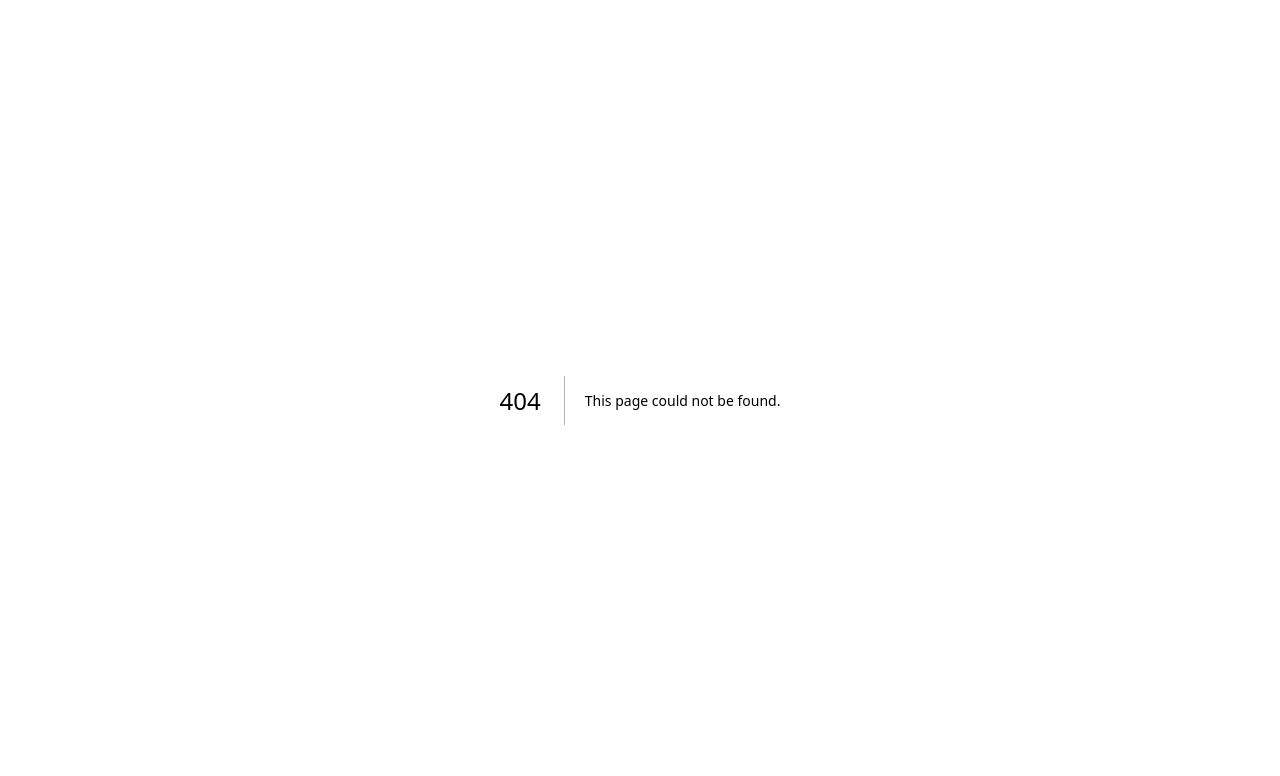
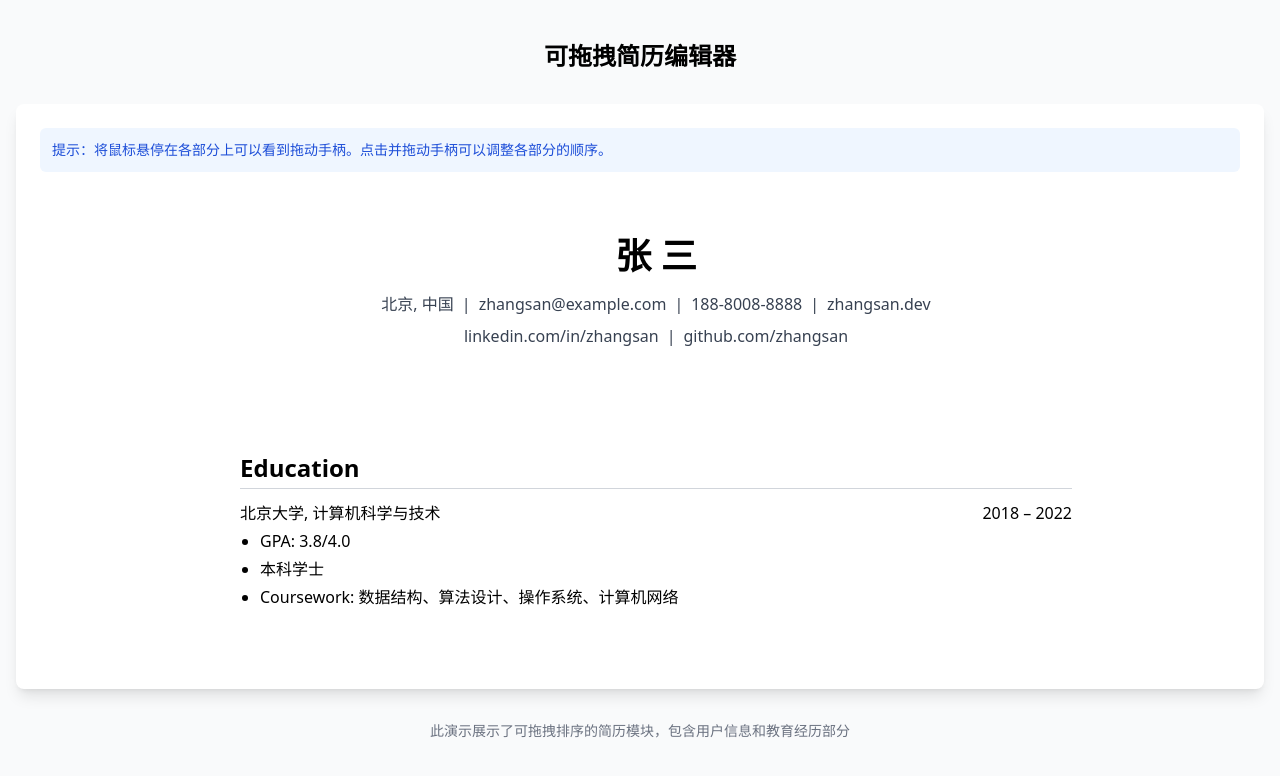
Before and after one commit to anonymity12/notion-style-resume, a Next.js app: page /resume-editor-demo in a window 1280 px wide. Before the commit this address had no page. Shown: the top 776 px of the page. Built offline with nearby package versions, Linux system fonts and the light colour scheme.

Commit message:
可拖拽的是区域，自由度仅仅下放的section，而非每个文本块

```diff
--- /dev/null
+++ b/src/app/resume-editor-demo/page.jsx
@@ -0,0 +1,29 @@
+'use client';
+
+import React from 'react';
+import { ResumeProvider } from '../../context/ResumeContext';
+import ResumeBlockContainer from '../../components/resumeEditor/ResumeBlockContainer';
+
+export default function ResumeEditorDemo() {
+  return (
+    <div className="min-h-screen bg-gray-50 py-10">
+      <ResumeProvider>
+        <div className="container mx-auto px-4">
+          <h1 className="text-2xl font-bold mb-8 text-center">可拖拽简历编辑器</h1>
+
+          <div className="bg-white shadow-lg rounded-lg p-6">
+            <div className="mb-4 p-3 bg-blue-50 rounded-md">
+              <p className="text-sm text-blue-700">提示：将鼠标悬停在各部分上可以看到拖动手柄。点击并拖动手柄可以调整各部分的顺序。</p>
+            </div>
+
+            <ResumeBlockContainer />
+          </div>
+
+          <div className="mt-8 text-center text-sm text-gray-500">
+            <p>此演示展示了可拖拽排序的简历模块，包含用户信息和教育经历部分</p>
+          </div>
+        </div>
+      </ResumeProvider>
+    </div>
+  );
+}
--- /dev/null
+++ b/src/components/resumeEditor/ResumeBlockContainer.js
@@ -0,0 +1,93 @@
+'use client';
+
+import React, { useState } from 'react';
+import {
+  DndContext,
+  closestCenter,
+  KeyboardSensor,
+  PointerSensor,
+  useSensor,
+  useSensors
+} from '@dnd-kit/core';
+import {
+  SortableContext,
+  verticalListSortingStrategy,
+  arrayMove
+} from '@dnd-kit/sortable';
+
+import SortableUserInfoBlock from './SortableUserInfoBlock';
+import SortableEducationBlock from './SortableEducationBlock';
+import { useResume } from '../../context/ResumeContext';
+
+/**
+ * ResumeBlockContainer - 可拖拽简历块的容器组件
+ *
+ * 该组件负责:
+ * 1. 提供简历各部分的拖拽功能
+ * 2. 管理简历块的排序顺序
+ */
+export const ResumeBlockContainer = () => {
+  // 定义初始的简历块ID和类型
+  const initialBlocks = [
+    { id: 'user-info-block', type: 'user-info' },
+    { id: 'education-block', type: 'education' }
+  ];
+
+  // 管理块的顺序
+  const [blocks, setBlocks] = useState(initialBlocks);
+
+  // 设置拖拽传感器
+  const sensors = useSensors(
+    useSensor(PointerSensor, {
+      activationConstraint: {
+        distance: 5, // 需要移动5px才激活拖动
+      },
+    }),
+    useSensor(KeyboardSensor)
+  );
+
+  // 处理拖拽结束事件
+  const handleDragEnd = (event) => {
+    const { active, over } = event;
+
+    if (!over || active.id === over.id) return;
+
+    setBlocks(currentBlocks => {
+      const oldIndex = currentBlocks.findIndex(block => block.id === active.id);
+      const newIndex = currentBlocks.findIndex(block => block.id === over.id);
+
+      return arrayMove(currentBlocks, oldIndex, newIndex);
+    });
+  };
+
+  // 渲染特定类型的块
+  const renderBlock = (block) => {
+    switch (block.type) {
+      case 'user-info':
+        return <SortableUserInfoBlock key={block.id} id={block.id} />;
+      case 'education':
+        return <SortableEducationBlock key={block.id} id={block.id} />;
+      default:
+        return null;
+    }
+  };
+
+  return (
+    <div className="resume-block-container max-w-4xl mx-auto pl-8">
+      <DndContext
+        sensors={sensors}
+        collisionDetection={closestCenter}
+        onDragEnd={handleDragEnd}
+      >
+        <SortableContext
+          items={blocks.map(block => block.id)}
+          strategy={verticalListSortingStrategy}
+        >
+          {blocks.map(block => renderBlock(block))}
+        </SortableContext>
+      </DndContext>
+    </div>
+  );
+};
+
+export default ResumeBlockContainer;
--- /dev/null
+++ b/src/components/resumeEditor/SortableEducationBlock.js
@@ -0,0 +1,54 @@
+'use client';
+
+import React, { useState } from 'react';
+import { useSortable } from '@dnd-kit/sortable';
+import { CSS } from '@dnd-kit/utilities';
+import { GripVertical } from 'lucide-react';
+import { EducationSection } from '../EducationSection';
+
+export const SortableEducationBlock = ({ id }) => {
+  const [isHovered, setIsHovered] = useState(false);
+
+  // Setup sortable functionality with dnd-kit
+  const {
+    attributes,
+    listeners,
+    setNodeRef,
+    transform,
+    transition,
+    isDragging
+  } = useSortable({ id });
+
+  // Apply drag styles
+  const style = {
+    transform: CSS.Transform.toString(transform),
+    transition,
+    opacity: isDragging ? 0.5 : 1,
+  };
+
+  return (
+    <div
+      ref={setNodeRef}
+      style={style}
+      className={`relative bg-white rounded-md mb-4 hover:shadow-md transition-shadow duration-200 ${isDragging ? 'z-10' : ''}`}
+      onMouseEnter={() => setIsHovered(true)}
+      onMouseLeave={() => setIsHovered(false)}
+    >
+      {/* Drag Handle */}
+      <div
+        className={`absolute left-0 top-1/2 -translate-y-1/2 -ml-6 transition-opacity duration-200 cursor-grab ${isHovered ? 'opacity-100' : 'opacity-0'}`}
+        {...attributes}
+        {...listeners}
+      >
+        <GripVertical className="w-5 h-5 text-gray-400" />
+      </div>
+
+      {/* Block Content */}
+      <div className="p-4">
+        <EducationSection />
+      </div>
+    </div>
+  );
+};
+
+export default SortableEducationBlock;
--- /dev/null
+++ b/src/components/resumeEditor/SortableUserInfoBlock.js
@@ -0,0 +1,54 @@
+'use client';
+
+import React, { useState } from 'react';
+import { useSortable } from '@dnd-kit/sortable';
+import { CSS } from '@dnd-kit/utilities';
+import { GripVertical } from 'lucide-react';
+import { UserBasicInfoSection } from '../UserBasicInfoSection';
+
+export const SortableUserInfoBlock = ({ id }) => {
+  const [isHovered, setIsHovered] = useState(false);
+
+  // Setup sortable functionality with dnd-kit
+  const {
+    attributes,
+    listeners,
+    setNodeRef,
+    transform,
+    transition,
+    isDragging
+  } = useSortable({ id });
+
+  // Apply drag styles
+  const style = {
+    transform: CSS.Transform.toString(transform),
+    transition,
+    opacity: isDragging ? 0.5 : 1,
+  };
+
+  return (
+    <div
+      ref={setNodeRef}
+      style={style}
+      className={`relative bg-white rounded-md mb-4 hover:shadow-md transition-shadow duration-200 ${isDragging ? 'z-10' : ''}`}
+      onMouseEnter={() => setIsHovered(true)}
+      onMouseLeave={() => setIsHovered(false)}
+    >
+      {/* Drag Handle */}
+      <div
+        className={`absolute left-0 top-1/2 -translate-y-1/2 -ml-6 transition-opacity duration-200 cursor-grab ${isHovered ? 'opacity-100' : 'opacity-0'}`}
+        {...attributes}
+        {...listeners}
+      >
+        <GripVertical className="w-5 h-5 text-gray-400" />
+      </div>
+
+      {/* Block Content */}
+      <div className="p-4">
+        <UserBasicInfoSection />
+      </div>
+    </div>
+  );
+};
+
+export default SortableUserInfoBlock;
```
